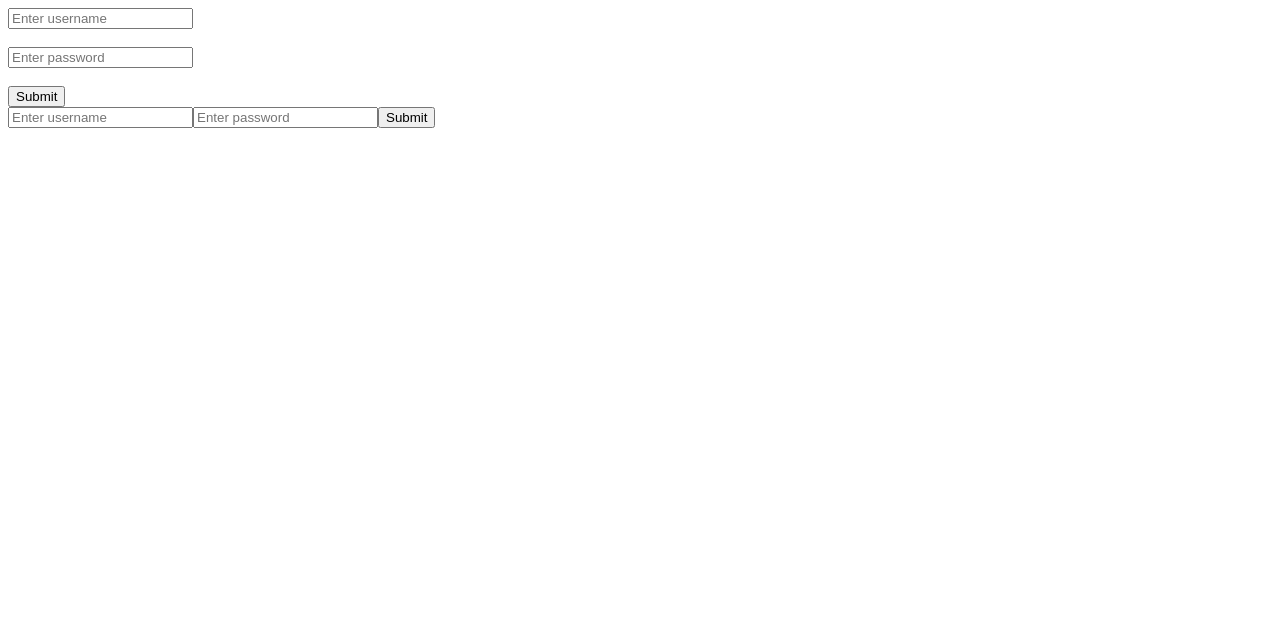
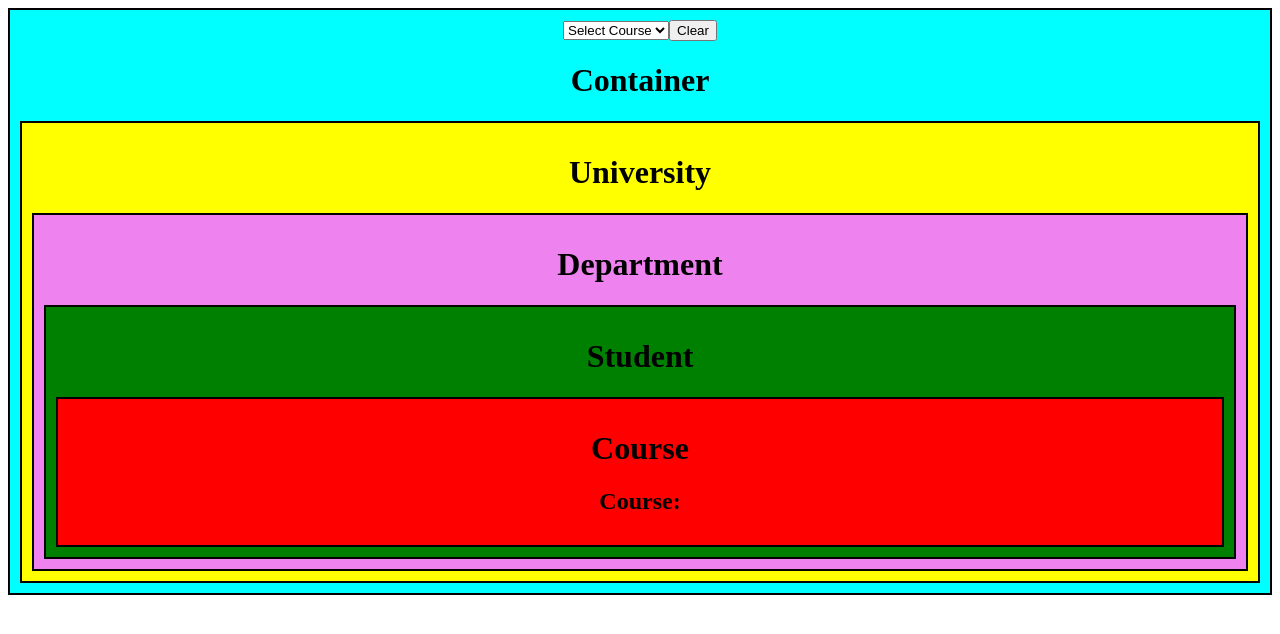
Before and after one commit to pooja02082020/react, a React (Vite) app in the folder new-project/: page / in a window 1280 px wide. Shown: the top 634 px of the page. Built offline with nearby package versions, Linux system fonts and the light colour scheme.

Commit message:
context API

```diff
--- a/new-project/src/App.jsx
+++ b/new-project/src/App.jsx
@@ -1,41 +1,30 @@
-import React, { useRef } from 'react'
+import React, { useState } from 'react'
+import { courseContext } from './components/DataContext'
+import University from './components/University'
 
 function App() {
-  let handleForm = (event) => {
-    event.preventDefault()
-    console.log(event)
-    let user = document.querySelector("#user").value
-    console.log("USER IS ", user)
-    let pass = document.querySelector("#pass").value
-    console.log("Password IS ", pass)
-  }
-
-
-  const userRef = useRef();
-  const passRef = useRef();
-  let handleRef = (event)=>{
-    event.preventDefault();
-    let user = userRef.current.value
-    let pass = passRef.current.value
-    console.log("USER IS ", user)
-    console.log("Password IS ", pass)
-
-  }
+  //let c1 = "DBMS"
+  let [course,setCourse] =useState("")
   return (
-    <div>
-      <form action="" onSubmit={handleForm}>
-        <input id='user' type="text" placeholder='Enter username' /><br /><br />
-        <input id='pass' type="password" placeholder='Enter password' /><br /><br />
-        <button>Submit</button>
-      </form>
-
-      <form action="" onSubmit={handleRef}>
-        <input ref={userRef} type="text" placeholder='Enter username' />
-        <input ref={passRef} type="password" placeholder='Enter password' />
-        <button>Submit</button>
-      </form>
+    <div style={{ background: 'aqua', border: '2px solid black', padding: '10px', textAlign: 'center' }}>
+      <courseContext.Provider value={course}>
+        <select value={course} onChange={(event)=>setCourse(event.target.value)}>
+          <option value="" selected>Select Course</option>
+          <option value="Python">Python</option>
+          <option value="operating system">OS</option>
+          <option value="Java">Java</option>
+          <option value="CSS">CSS</option>
+          <option value="Blockchain">Block Chain</option>
+          <option value="HTML">HTML</option>
+        </select>
+        <button onClick={()=>setCourse("")}>Clear</button>
+        <h1>Container</h1>
+        <University />
+      </courseContext.Provider>
     </div>
   )
 }
 
+
+
 export default App
--- /dev/null
+++ b/new-project/src/components/Course.jsx
@@ -0,0 +1,14 @@
+import React, { useContext } from 'react'
+import { courseContext } from './DataContext'
+
+function Course() {
+    const course =useContext(courseContext)
+  return (
+    <div style={{background:'red',border:'2px solid black', padding:'10px'}}>
+      <h1>Course</h1>
+      <h2>Course: {course}</h2>
+    </div>
+  )
+}
+
+export default Course
--- /dev/null
+++ b/new-project/src/components/DataContext.jsx
@@ -0,0 +1,3 @@
+import { createContext } from "react";
+
+export let courseContext = createContext("Python")
--- /dev/null
+++ b/new-project/src/components/Department.jsx
@@ -0,0 +1,13 @@
+import React from 'react'
+import Student from './Student'
+
+function Department() {
+  return (
+    <div style={{background:'violet',border:'2px solid black', padding:'10px'}}>
+      <h1>Department</h1>
+      <Student/>
+    </div>
+  )
+}
+
+export default Department
--- /dev/null
+++ b/new-project/src/components/Student.jsx
@@ -0,0 +1,13 @@
+import React from 'react'
+import Course from './Course'
+
+function Student() {
+  return (
+    <div style={{background:'green',border:'2px solid black', padding:'10px'}}>
+      <h1>Student</h1>
+      <Course/>
+    </div>
+  )
+}
+
+export default Student
--- /dev/null
+++ b/new-project/src/components/University.jsx
@@ -0,0 +1,13 @@
+import React from 'react'
+import Department from './Department'
+
+function University() {
+  return (
+    <div style={{background:'yellow',border:'2px solid black', padding:'10px'}}>
+      <h1>University</h1>
+      <Department/>
+    </div>
+  )
+}
+
+export default University
```
Also changed, not shown: new-project/src/app.txt.
